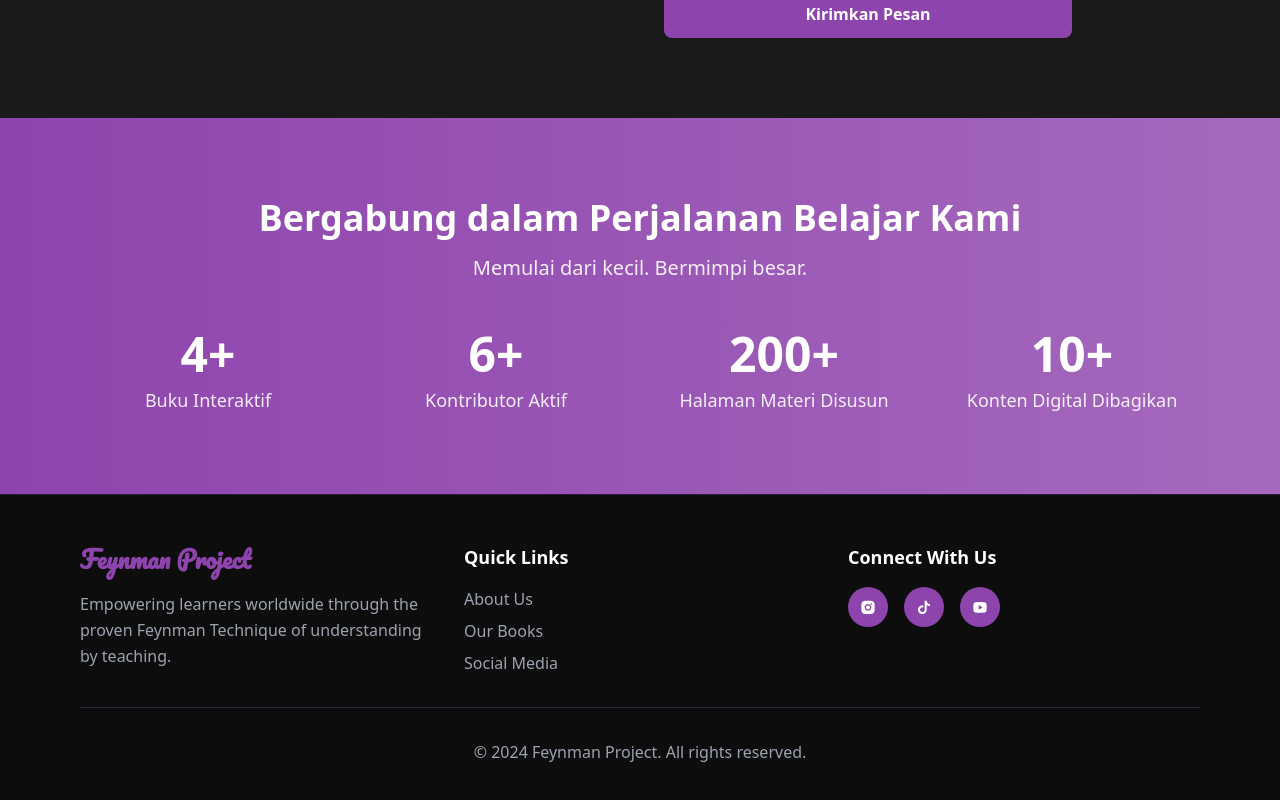
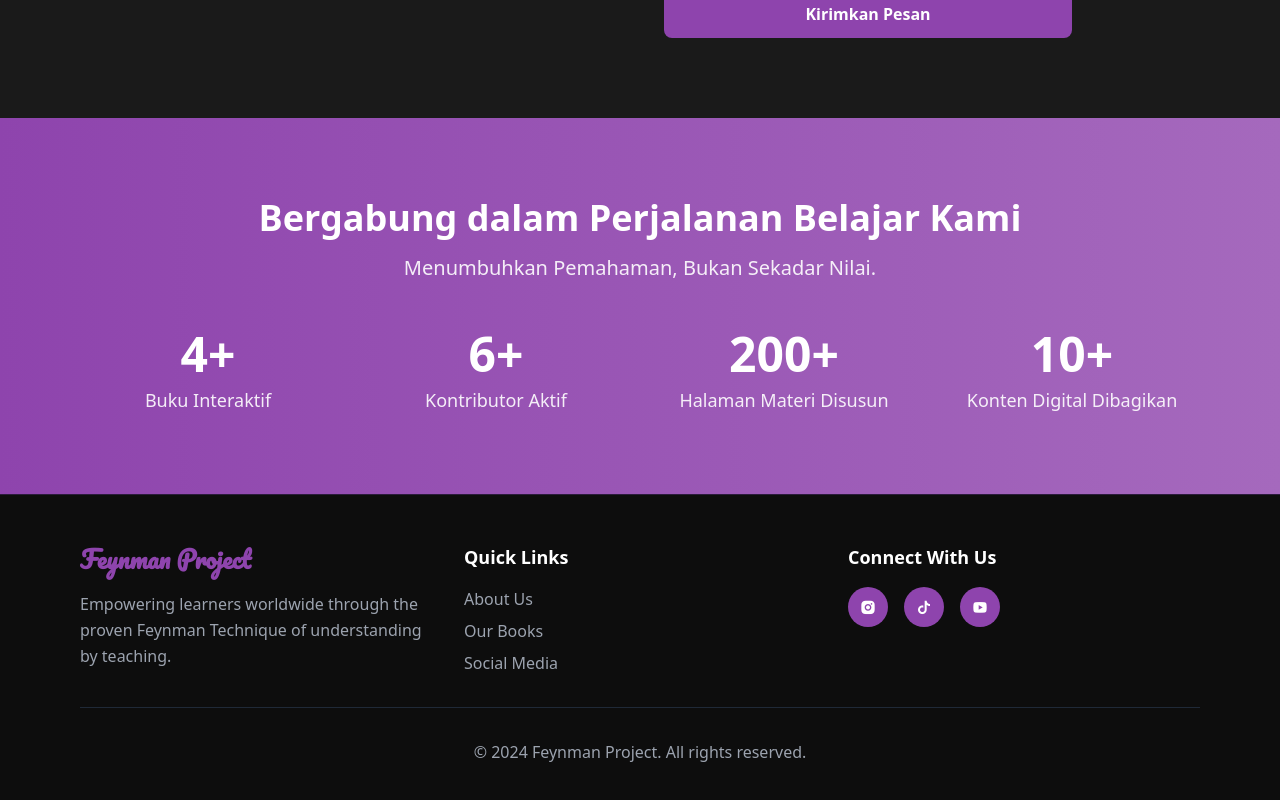
Before and after one commit to FeynmanProject/feynmanproject.github.io, a Next.js app: page /social in a window 1280 px wide. Shown: the part 2727-3527 px from the top of the page. Built offline with nearby package versions, Linux system fonts and the light colour scheme.

Commit message:
Update page.tsx

```diff
--- a/app/social/page.tsx
+++ b/app/social/page.tsx
@@ -403,7 +403,7 @@ export default function Social() {
         <div className="max-w-6xl mx-auto px-4">
           <div className="text-center mb-12">
             <h2 className="text-3xl md:text-4xl font-bold mb-4">Bergabung dalam Perjalanan Belajar Kami</h2>
-            <p className="text-xl opacity-90">Memulai dari kecil. Bermimpi besar.</p>
+            <p className="text-xl opacity-90">Menumbuhkan Pemahaman, Bukan Sekadar Nilai.</p>
           </div>
 
           <div className="grid md:grid-cols-4 gap-8 text-center">
```
